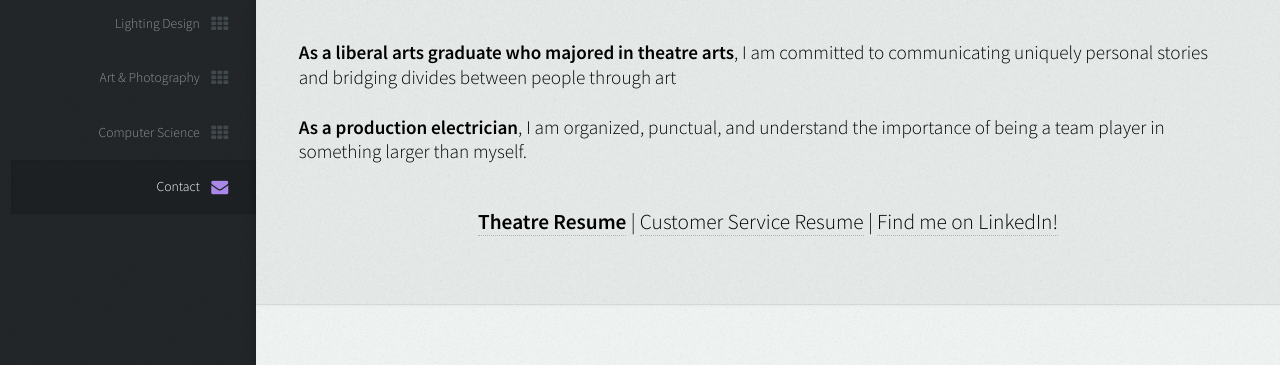
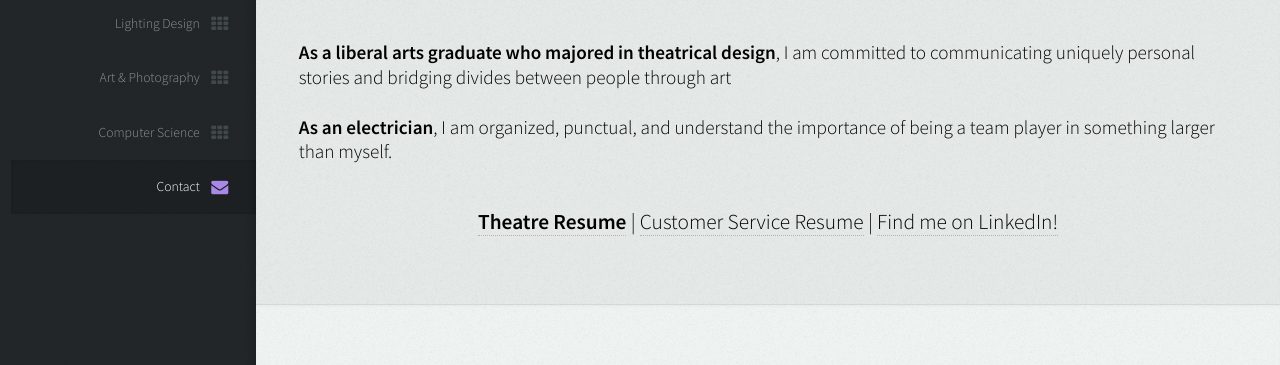
Before and after one commit to DPhilyaw/DPhilyaw.github.io, a plain HTML site: page index.html in a window 1280 px wide. Shown: the part 387-752 px from the top of the page. Drawn offline with Linux system fonts and the light colour scheme; a script that the page names is missing; files whose address does not match are found by name.

Commit message:
Update index.html

```diff
--- a/index.html
+++ b/index.html
@@ -113,9 +113,9 @@
 
                 <p style="text-align:left; font-size:0.9em; line-height:1.3em">
 
-                    <b>As a liberal arts graduate who majored in theatre arts</b>, I am committed to communicating uniquely personal stories and bridging divides between people through art<br><br>
+                    <b>As a liberal arts graduate who majored in theatrical design</b>, I am committed to communicating uniquely personal stories and bridging divides between people through art<br><br>
 
-                    <b>As a production electrician</b>, I am organized, punctual, and understand the importance of being a team player in something larger than myself.
+                    <b>As an electrician</b>, I am organized, punctual, and understand the importance of being a team player in something larger than myself.
 
                 </p>
                 <p>
```
